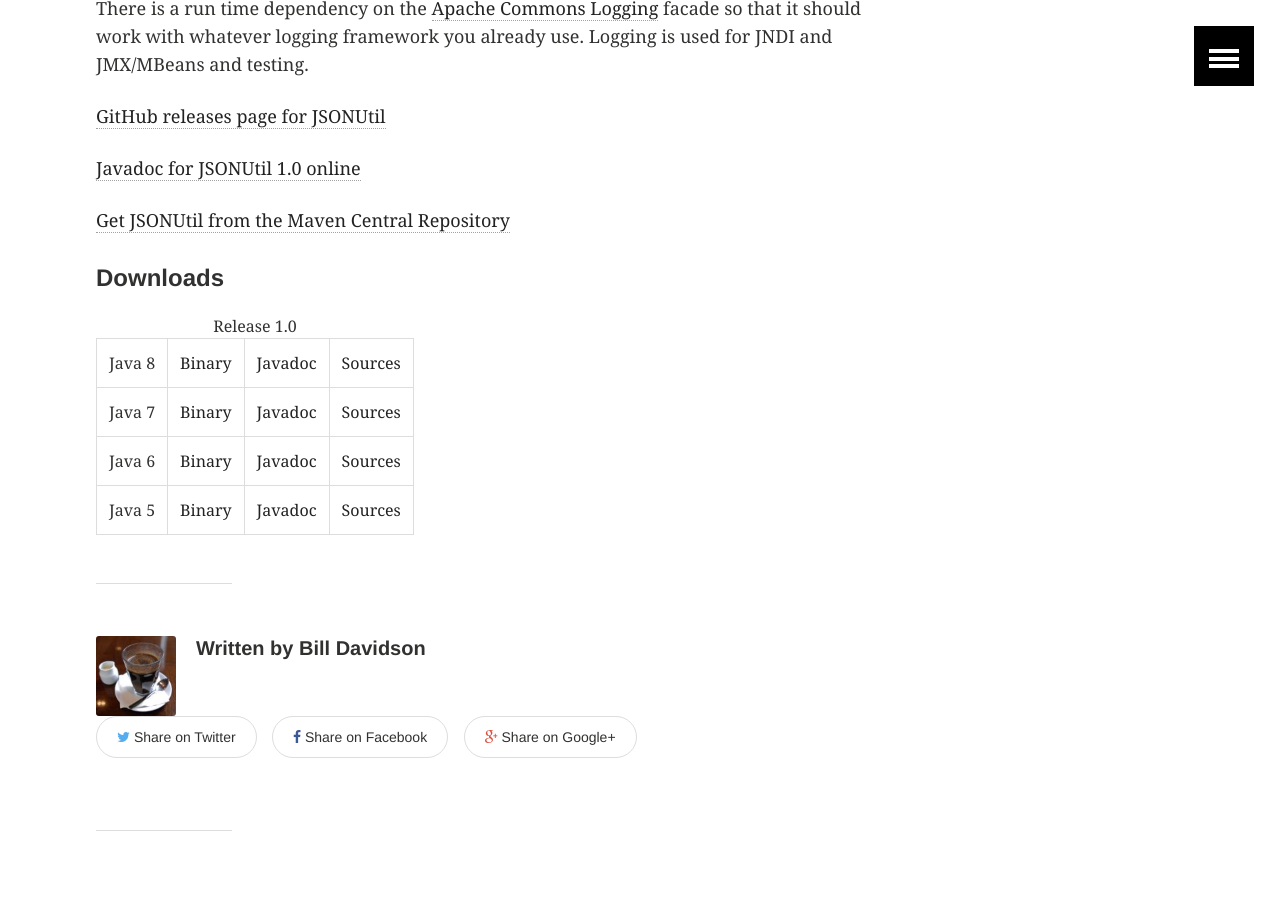
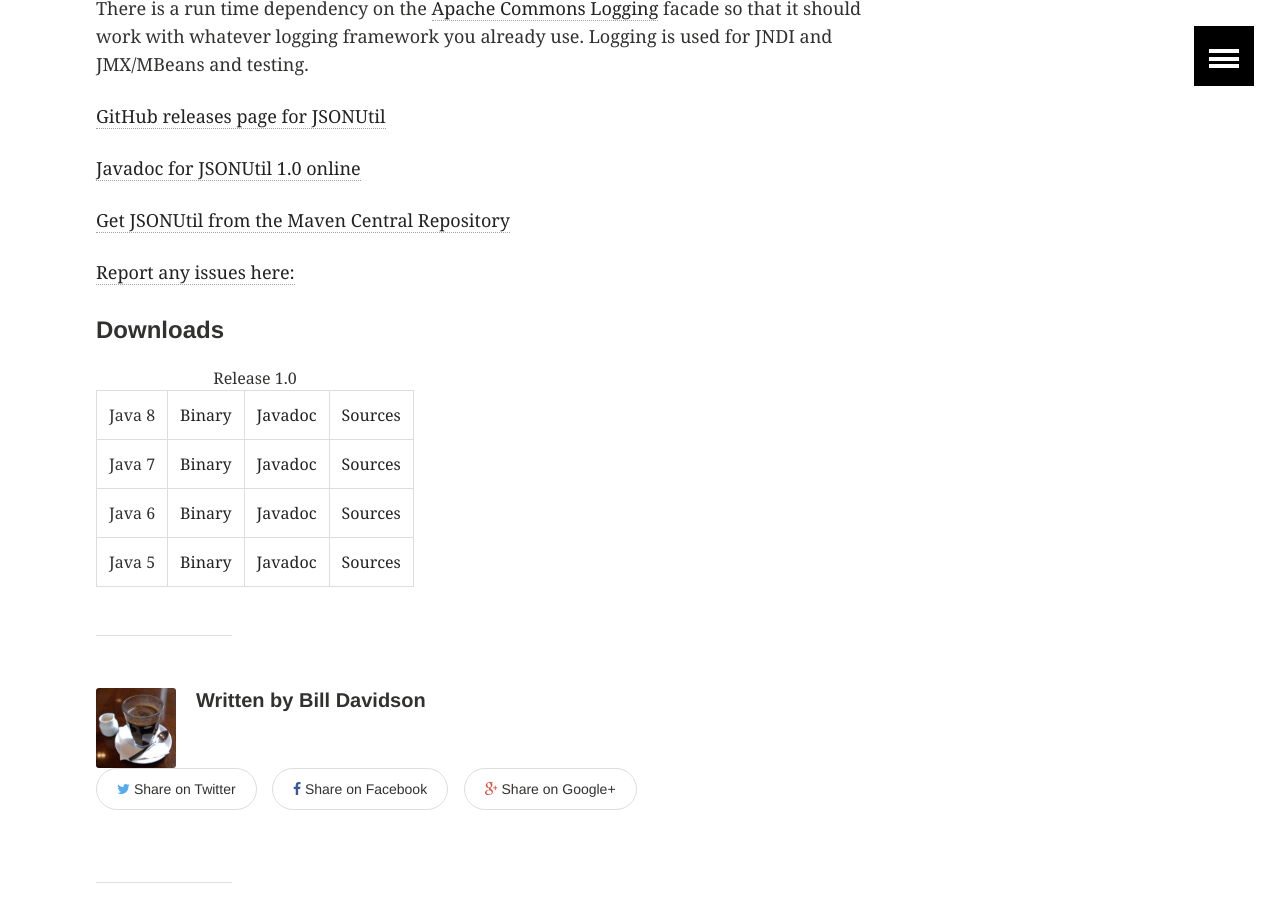
Before and after one commit to billdavidson/billdavidson.github.io, a Jekyll site: the page built from JSONUtil/index.md, in a window 1280 px wide and 900 px high, scrolled down 1137 px. Built offline with Jekyll 4.4.1, drawn with Linux system fonts in a browser that asks for light colours; comment, search, counter and statistics services are not loaded.

Commit message:
Add issues link

```diff
--- a/JSONUtil/index.md
+++ b/JSONUtil/index.md
@@ -51,6 +51,8 @@ Logging is used for JNDI and JMX/MBeans and testing.
 
 [Get JSONUtil from the Maven Central Repository](http://search.maven.org/#search%7Cgav%7C1%7Cg%3A%22org.kopitubruk.util%22%20AND%20a%3A%22JSONUtil%22)
 
+[Report any issues here:](https://github.com/billdavidson/JSONUtil/issues)
+
 <h4 id="downloads">Downloads</h4>
 
 <table>
```
